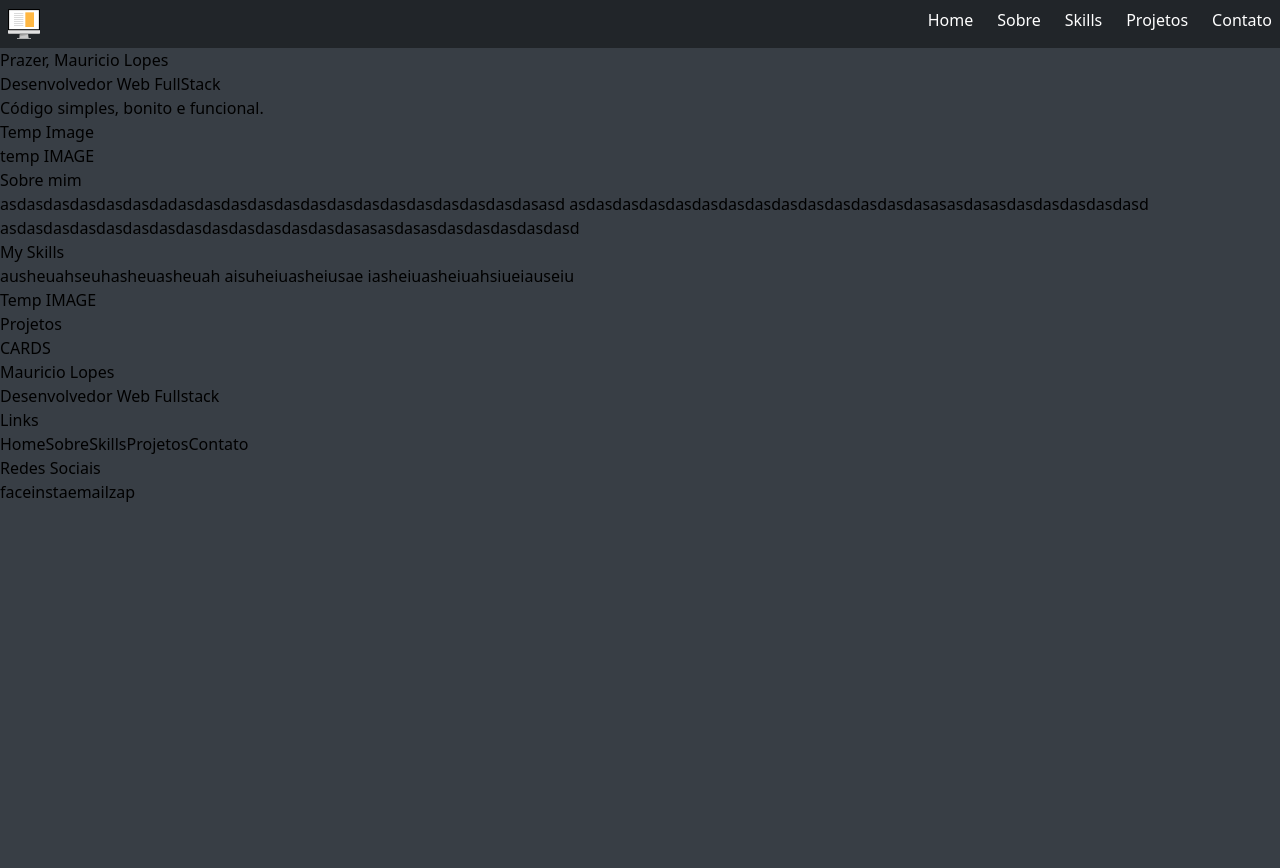
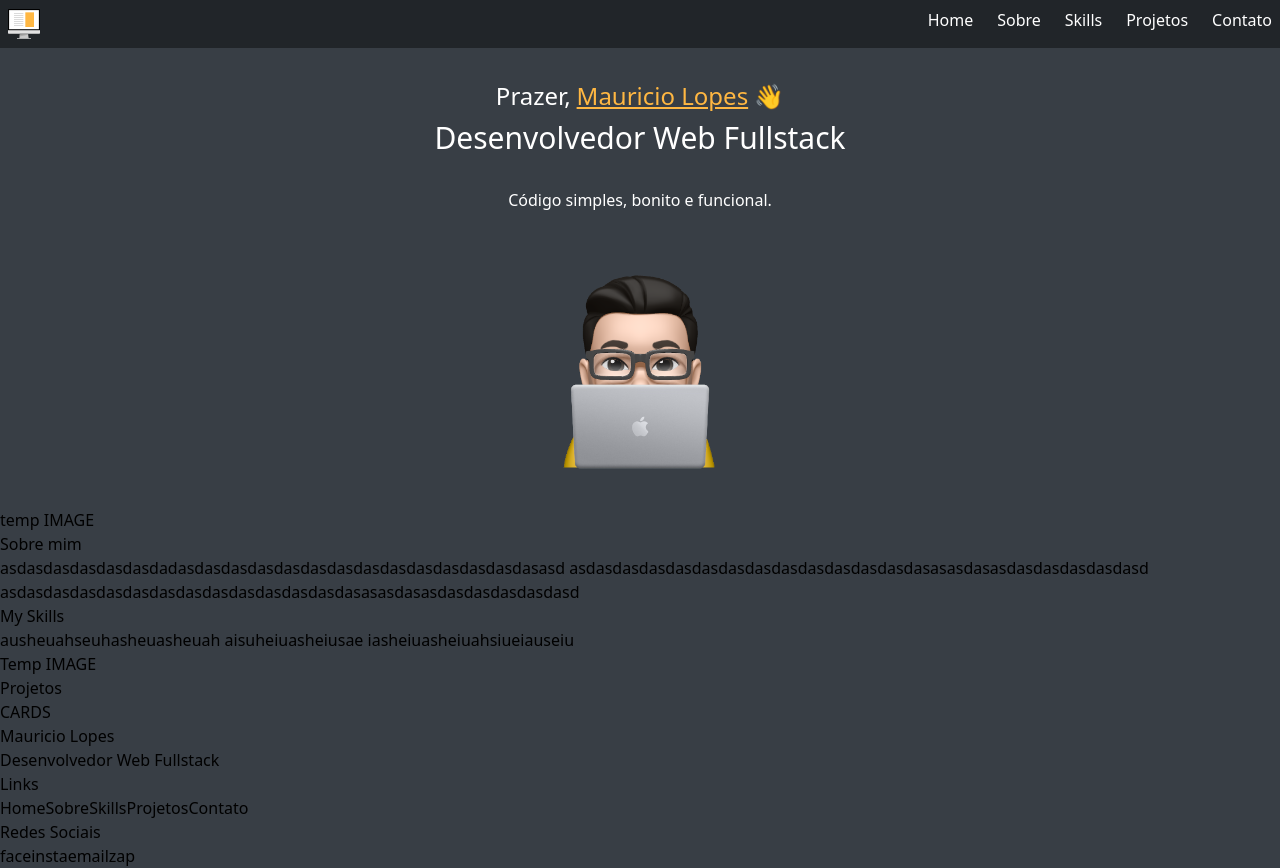
Before and after one commit to mlopeesz/mlopeesz-portfolio, a React (Vite) app: page / in a window 1280 px wide. Before the commit the page ends 800 px from the top, so only its background shows below. Built offline with nearby package versions, Linux system fonts and the light colour scheme.

Commit message:
feat(css): estilização básica Home

```diff
--- a/src/components/Home.jsx
+++ b/src/components/Home.jsx
@@ -1,15 +1,23 @@
 import React, { Component } from 'react';
+import memojiNotebook from '../assets/memojis/memoji-notebook.png';
 
 class Home extends Component {
   render() {
     return (
-      <div>
-        <div>
-          <h2>Prazer, <span>Mauricio Lopes</span></h2>
-          <h1>Desenvolvedor Web FullStack</h1>
+      <div className="text-white flex flex-col my-6">
+        <div className="flex justify-center my-2">
+          <h2 className="text-2xl">Prazer,
+          <a href="https://www.linkedin.com/in/mlopeesz/" target="_blank" className="text-yellow-select mx-1.5 underline" rel="noreferrer">Mauricio Lopes</a>👋</h2>
         </div>
-        <p>Código simples, bonito e funcional.</p>
-        <button>Temp Image</button>
+        <div className="flex justify-center text-3xl">
+          <h1>Desenvolvedor Web Fullstack</h1>
+        </div>
+        <div className="flex justify-center my-8">
+          <p>Código simples, bonito e funcional.</p>
+        </div>
+        <div className="flex justify-center">
+          <img src={memojiNotebook} alt="memoji-notebook" className="w-60" />
+        </div>
       </div>
     );
   }
```
